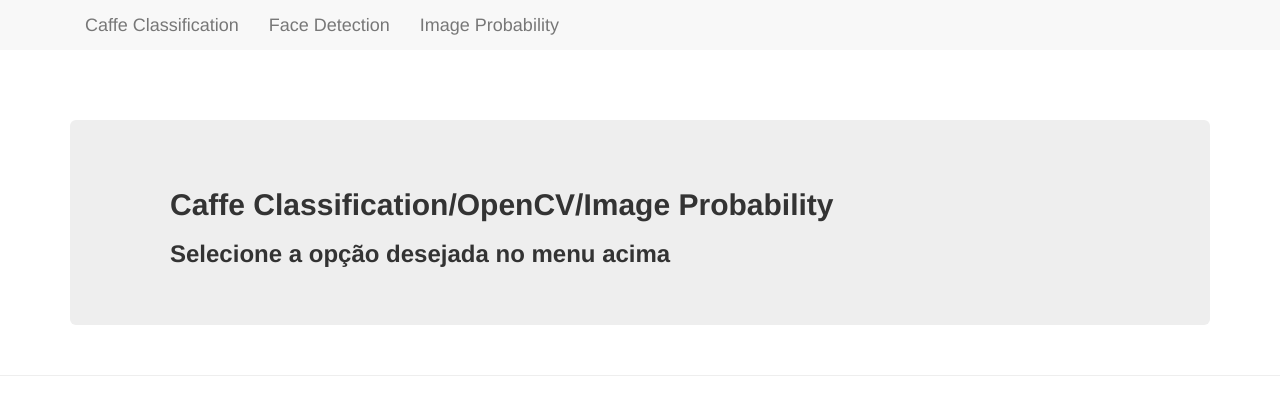
After one commit to joaaogui/caffe_classification, a Django app: page / in a window 1280 px wide. The commit adds this page. Shown: the top 415 px of the page. Run offline with Django 3.2, Linux system fonts and the light colour scheme; parts of the project's set-up code (start-up, migrations or seed data) failed here and were passed over; some libraries are stand-ins or nearby versions.

Commit message:
Adding welcome page and finishing touches

```diff
--- a/caffe_classification/templates/caffe_classification/base.html
+++ b/caffe_classification/templates/caffe_classification/base.html
@@ -30,7 +30,7 @@
 <body>
 
     <!-- Navigation -->
-    <nav class="navbar navbar-inverse navbar-fixed-top" role="navigation">
+    <nav class="navbar-default navbar-fixed-top" role="navigation">
         <div class="container">
             <!-- Brand and toggle get grouped for better mobile display -->
             <div class="navbar-header">
@@ -50,7 +50,7 @@
                         <a class="navbar-brand" href="/face_detector/detect">Face Detection</a>
                     </li>
                     <li>
-                        <a class="navbar-brand" href="/probability">Image Probaility</a>
+                        <a class="navbar-brand" href="/probability">Image Probability</a>
                     </li>
                 </ul>
             </div>
--- a/caffe_classification/templates/caffe_classification/index.html
+++ b/caffe_classification/templates/caffe_classification/index.html
@@ -4,6 +4,7 @@
   <div class="container">
     <header class="jumbotron hero-spacer">
         <ul>
+          <h1><b>Caffe Classification</b></h1>
           <h2><b>Selecione uma imagem e clique em "Upload"</b></h2>
 
         </ul>
@@ -17,7 +18,6 @@
       </form>
 
       {% if uploaded_file_url %}
-        <p>File uploaded at: </p>
         <img src="{{uploaded_file_url}}" width="{{200}}" height="{{200}}"/>
       {% endif %}
 
--- a/caffe_classification/templates/caffe_classification/probability.html
+++ b/caffe_classification/templates/caffe_classification/probability.html
@@ -4,6 +4,7 @@
   <div class="container">
     <header class="jumbotron hero-spacer">
         <ul>
+            <h1><b>Image Probability</b></h1>
           <h2><b>Selecione uma imagem e clique em "Upload"</b></h2>
 
         </ul>
--- /dev/null
+++ b/caffe_classification/templates/caffe_classification/welcome.html
@@ -0,0 +1,20 @@
+{% extends "caffe_classification/base.html" %}
+
+{% block content %}
+  <div class="container">
+    <div class="center">
+    <header class="jumbotron hero-spacer">
+        <ul>
+            <h2><b>Caffe Classification/OpenCV/Image Probability</b></h2>
+          <h3><b>Selecione a opção desejada no menu acima</b></h3>
+
+        </ul>
+
+    </div>
+    </div>
+
+
+    </header>
+  <hr>
+
+{% endblock %}
--- a/caffe_classification/views.py
+++ b/caffe_classification/views.py
@@ -181,10 +181,6 @@
 
     # Freeing memory:
     del vectors
-
-
-
-    #remove a first element of uploaded_file_url string
     uploaded_file_url = list(uploaded_file_url)
     uploaded_file_url.pop(0)
     uploaded_file_url = "".join(uploaded_file_url)
--- a/djangoDAS/urls.py
+++ b/djangoDAS/urls.py
@@ -20,11 +20,14 @@
 from django.conf.urls.static import static
 from caffe_classification import views as views1
 
+from django.views.generic import TemplateView
+
 urlpatterns = [
     url(r'^face_detector/detect/$', views.detect, name='detect'),
     url(r'^admin/', admin.site.urls),
     url(r'^index/', views1.index, name='index'),
     url(r'^probability/', views1.probability, name='probability'),
+    url(r'^$', TemplateView.as_view(template_name="caffe_classification/welcome.html")),
 ]
 
 if settings.DEBUG:
```
Also changed, not shown: caffe_classification/templates/caffe_classification/show.html (+8 -3 lines), face_detector/templates/face_detector/detect.html (+25 -3 lines), face_detector/templates/face_detector/index.html (added, +23 -0 lines), face_detector/views.py (+8 -3 lines).
